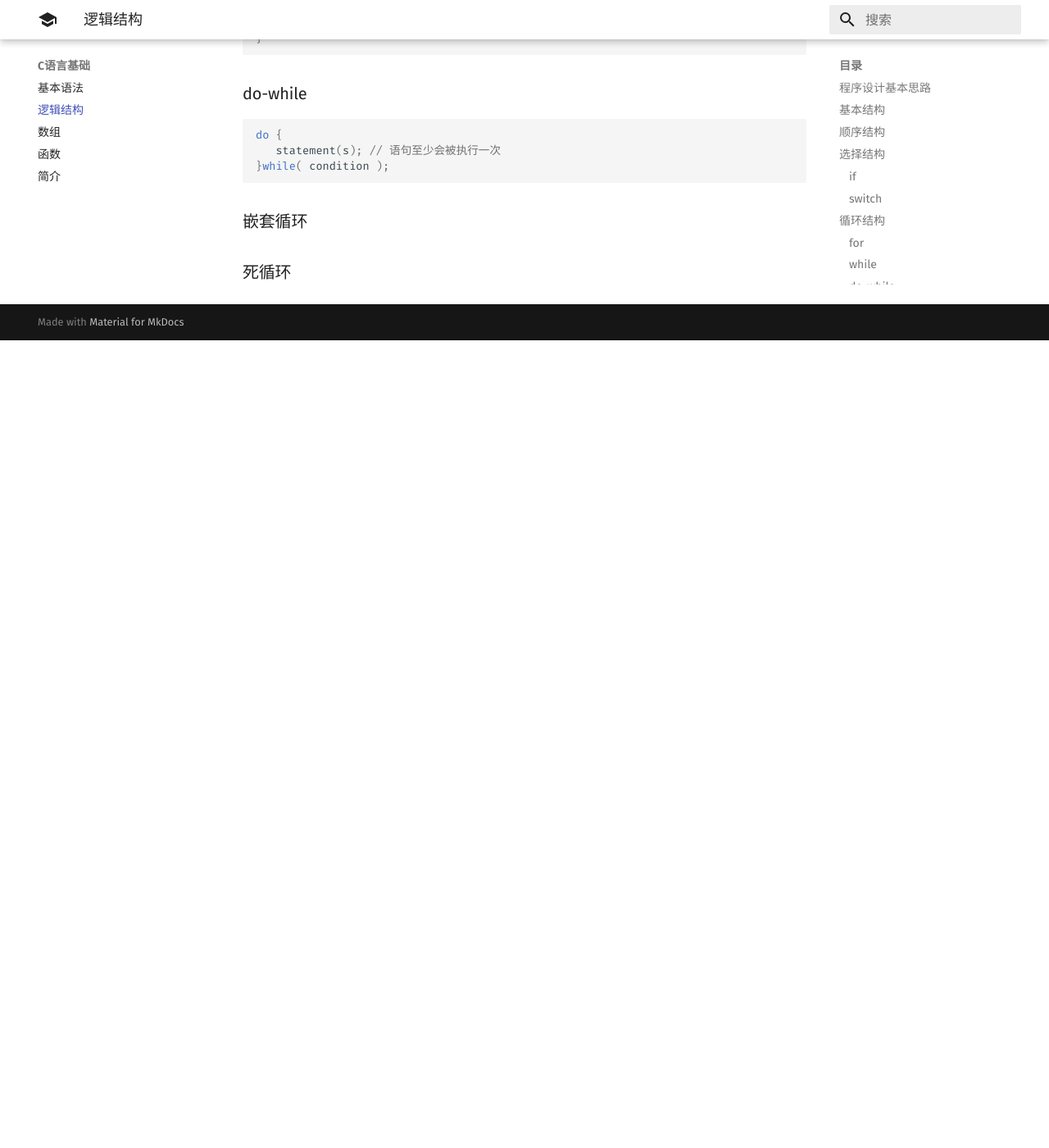
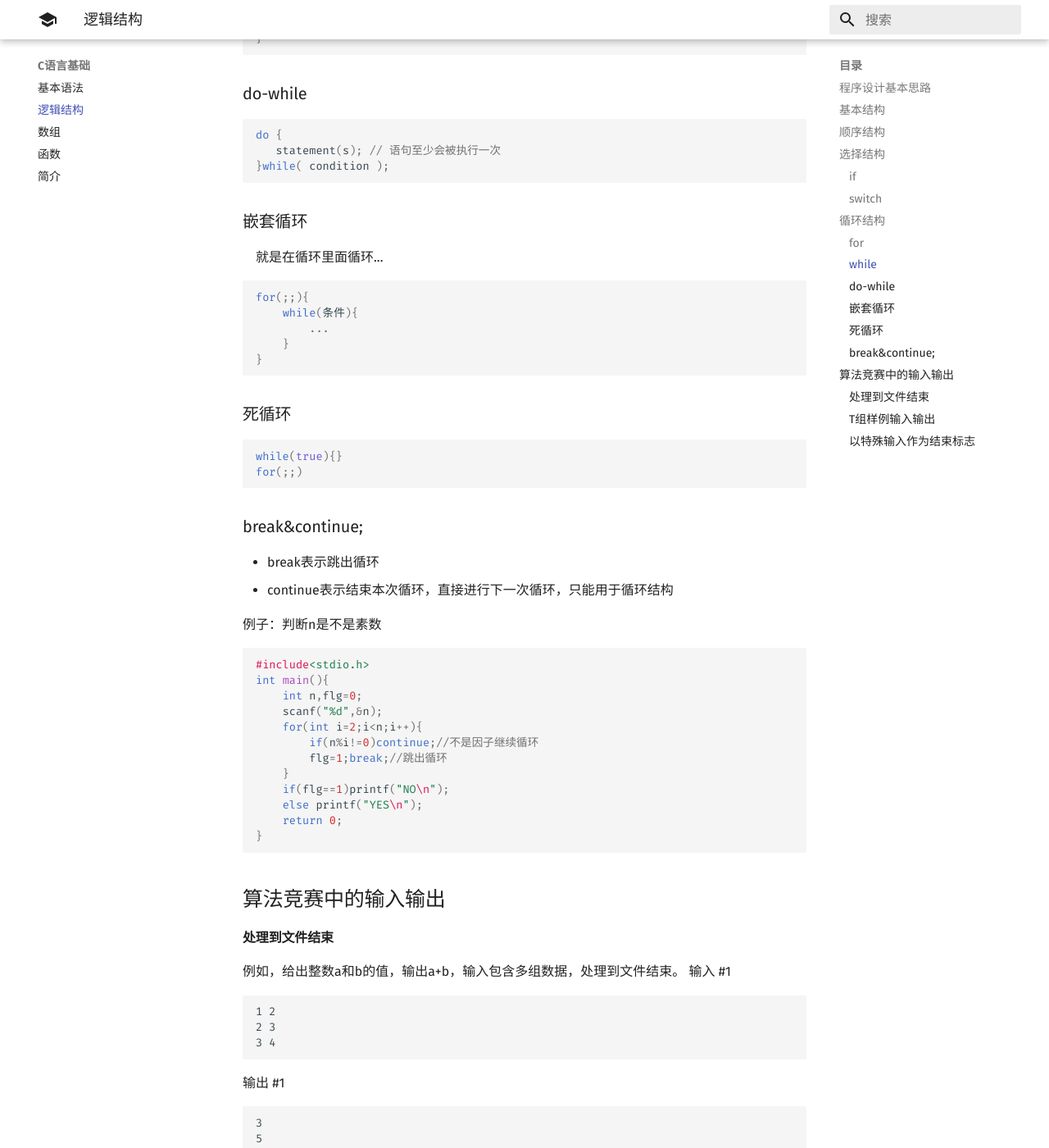
Before and after one commit to CUCCS/acm-wiki, an MkDocs documentation site: the page built from docs/c-basic/structure.md, in a window 1280 px wide and 1400 px high, scrolled down 1716 px. Shown: the whole window at 82% size. Built offline with MkDocs 1.6.1 and Material for MkDocs 9.7.7, drawn with Linux system fonts in a browser that asks for light colours; before the commit the page ends 2131 px from its top, so only the background shows below that; some of the changed text lies outside the part shown.

Commit message:
增加循环结构中的break，continue,多组输入输出

````diff
--- a/docs/c-basic/structure.md
+++ b/docs/c-basic/structure.md
@@ -68,4 +68,167 @@
 ```
 
 ### 嵌套循环
+&ensp;&ensp;就是在循环里面循环...
+```c
+for(;;){
+    while(条件){
+        ...
+    }
+}
+```
 ### 死循环
+
+```c
+while(true){}
+for(;;)
+```
+### break&continue;
+* break表示跳出循环
+* continue表示结束本次循环，直接进行下一次循环，只能用于循环结构
+
+例子：判断n是不是素数
+
+```cpp
+#include<stdio.h>
+int main(){
+	int n,flg=0;
+	scanf("%d",&n);
+	for(int i=2;i<n;i++){
+		if(n%i!=0)continue;//不是因子继续循环
+		flg=1;break;//跳出循环
+	}
+	if(flg==1)printf("NO\n");
+	else printf("YES\n");
+	return 0;
+}
+```
+## 算法竞赛中的输入输出
+#### 处理到文件结束
+例如，给出整数a和b的值，输出a+b，输入包含多组数据，处理到文件结束。
+输入 #1
+```
+1 2
+2 3
+3 4
+```
+输出 #1
+```
+3
+5
+7
+```
+* C语言
+EOF在C标准函数库中表示`文件结束符(end of file)`，在while循环中以EOF为文件结束标志。在命令行中输入Ctrl+z可以结束输入。
+```cpp
+#include<stdio.h>
+int main(){
+	int a,b;
+	while(scanf("%d%d",&a,&b)!=EOF){
+		printf("%d\n",a+b);
+	}
+	return 0;
+}
+```
+```cpp
+#include<stdio.h>
+int main(){
+	int a,b;
+	while(~scanf("%d%d",&a,&b)){
+		printf("%d\n",a+b);
+	}
+	return 0;
+}
+```
+
+* c++
+```c
+#include<iostream>
+using namepsace std;
+int main(){
+	int a,b;
+	while(cin>>a>>b){
+		cout<<a+b<<endl;
+	}
+	return 0;
+}
+```
+当题目是多组数据且处理到文件结束的情况下，一定要写EOF或者~(`推荐使用`)，不然可能会报错
+#### T组样例输入输出
+给出整数a和b的值，输出a+b，输入包含T组数据。输入的第一行为T，之后的T行分别是a和b的值。
+输入 #1
+```
+2
+1 2
+2 3
+```
+输出 #1
+```
+3
+5
+```
+代码：
+```cpp
+#include<stdio.h>
+int main()
+{
+	int a,b,t;
+	scanf("%d",&t);
+	while(t--){
+		scanf("%d%d",&a,&b);
+		printf("%d\n",a+b);
+	}
+	return 0;
+}
+```
+#### 以特殊输入作为结束标志
+例如，给出正整数a和b的值，输出a+b，当a为0或者b为0时，结束输入。
+输入 #1
+```
+1 2
+2 3
+0 1
+```
+输出 #1
+```
+3
+5
+```
+* 当a为0或者b为0时，输入结束。
+```cpp
+#include<stdio.h>
+int main()
+{
+	int a,b;
+	while(scanf("%d%d",&a,&b)){
+		if(a==0||b==0)break;\\break在此处派上用场
+		printf("%d\n",a+b);
+	}
+	return 0;
+}
+```
+
+* 当a和b同时为0的的时候，输入结束。
+*
+输入 #1
+```
+2 0
+0 1
+0 0
+```
+输出 #1
+```
+2
+1
+```
+```cpp
+#include<stdio.h>
+int main()
+{
+	int a,b;
+	while(scanf("%d%d",&a,&b)){
+		if(a==0&&b==0)break;\\break在此处派上用场
+		printf("%d\n",a+b);
+	}
+	return 0;
+}
+```
````
